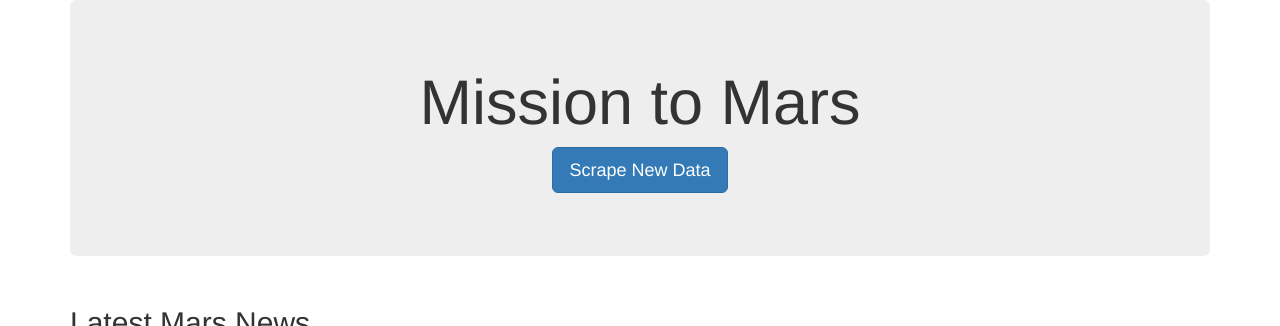
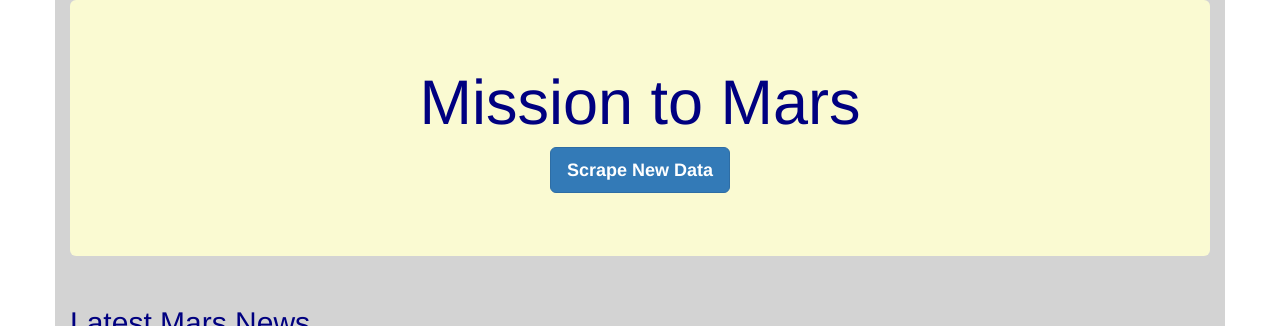
Before and after one commit to DylanSteinhauer/Mission-to-Mars, a Flask app: template templates/index.html in a window 1280 px wide. Shown: the top 326 px of the page. Run offline with Flask 2, Linux system fonts and the light colour scheme; the template is opened without the code that fills it, so the values that code supplies are empty; some libraries are stand-ins or nearby versions.

Commit message:
Add files via upload

```diff
--- a/templates/index.html
+++ b/templates/index.html
@@ -10,43 +10,71 @@
       href="https://maxcdn.bootstrapcdn.com/bootstrap/3.3.7/css/bootstrap.min.css"
     />
   </head>
+  <meta name="viewport" content="width=device-width, initial-scale=1">
   <body>
-    <div class="container">
-      <!-- Add Jumbotron to Header -->
-      <div class="jumbotron text-center">
-        <h1>Mission to Mars</h1>
+    <div class="container" style="background-color:lightgray">
+      <!-- Add Jumbotron to Header Change color of header-->
+      <div class="jumbotron text-center" style="background-color:lightgoldenrodyellow;">
+        <h1 style="color: navy;">Mission to Mars</h1>
         <!-- Add a button to activate scraping script -->
-        <p><a class="btn btn-primary btn-lg" href="/scrape" role="button">Scrape New Data</a></p>
+        <p><a class="btn btn-primary btn-lg" href="/scrape" role="button"><strong>Scrape New Data</strong></a></p>
       </div>
       <!-- Add section for Mars News -->
       <div class="row" id="mars-news">
         <div class="col-md-12">
           <div class="media">
             <div class="media-body">
-              <h2>Latest Mars News</h2>
-              <h4 class="media-heading">{{ mars.news_title }}</h4>
-              <p>{{ mars.news_paragraph }}</p>
+              <h2 style="color: navy;">Latest Mars News</h2>
+              <h4 class="media-heading" style="color: darkgray;">{{ mars.news_title }}</h4>
+              <p style="color: black;"><strong>{{ mars.news_paragraph }}</strong></p>
             </div>
           </div>
         </div>
       </div>
+
       <!-- Section for Featured Image and Facts table -->
       <div class="row" id="mars-featured-image">
         <div class="col-md-8">
-          <h2>Featured Mars Image</h2>
+          <!-- Center text -->
+          <h2 style="color: navy;">Featured Mars Image</h2>
+          <!-- if images is False/None/non-existent, then default to error message -->
           <img
-            src="{{mars.featured_image }}"
-            class="img-responsive"
+            src="{{mars.featured_image | default('static/images/error.png', true) }}"
+            class="img-responsive img-rounded"
             alt="Responsive image"
           />
         </div>
+
         <div class="col-md-4">
           <!-- Mars Facts -->
-          <div class="row" id="mars-facts">
-            <h4>Mars Facts</h4>
-            {{ mars.facts | safe }}
+          <div class="container-fluid">
+            <div class="row" id="mars-facts">
+              <h2 style="color: navy">Mars Facts</h2>
+                <strong>
+                  <table class="table table-striped" padding=4>{{ mars.facts | safe }}
+                  </table>
+                </strong>
+            </div>
           </div>
         </div>
+      </div>
+
+      <!-- Section for Mars Hemispheres -->
+      <div class="row" id="mars-hemispheres">
+        <div class="page-header">
+          <h2 class="text-center" style="color: whitesmoke;"><strong>Mars Hemispheres</strong></h2>
+        </div>
+
+        {% for hemisphere in mars.hemispheres %}
+        <div class="col-md-3">
+          <div class="thumbnail">
+            <img src="{{hemisphere.img_url | default('static/images/error.png', true)}}" alt="...">
+            <div class="caption">
+              <h3 class="text-left" style="color: darkgray;">{{hemisphere.title}}</h3>
+            </div>
+          </div>
+        </div>
+        {% endfor %}
       </div>
     </div>
   </body>
```
